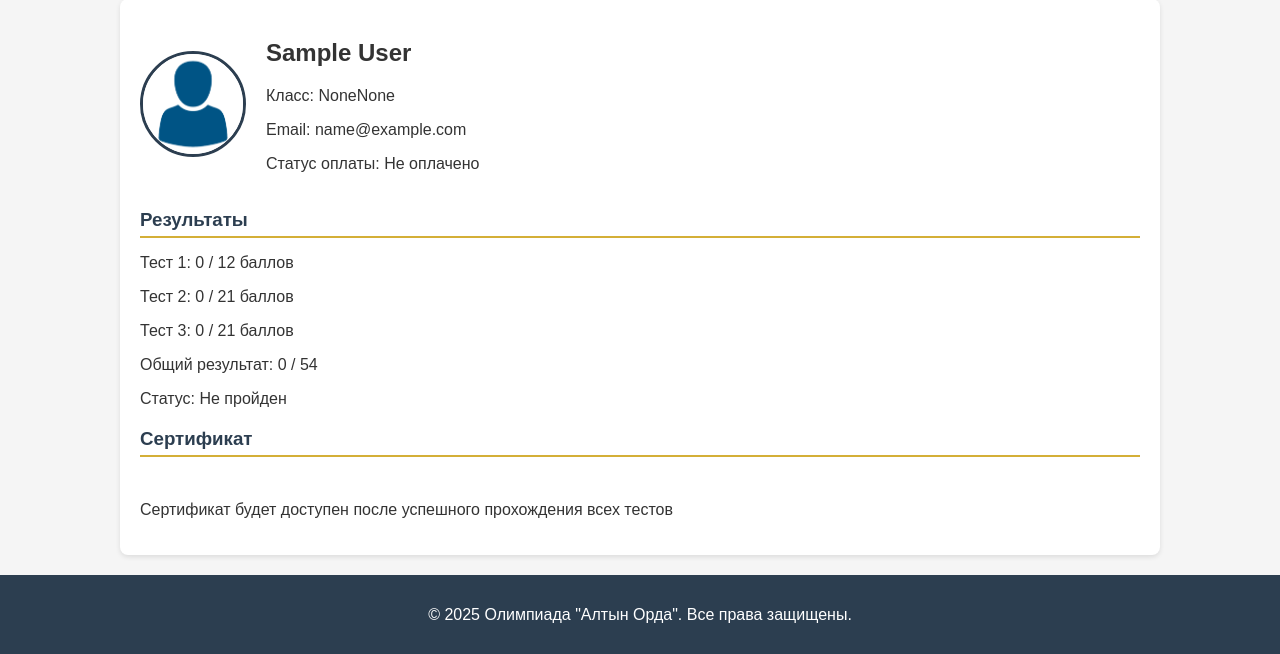
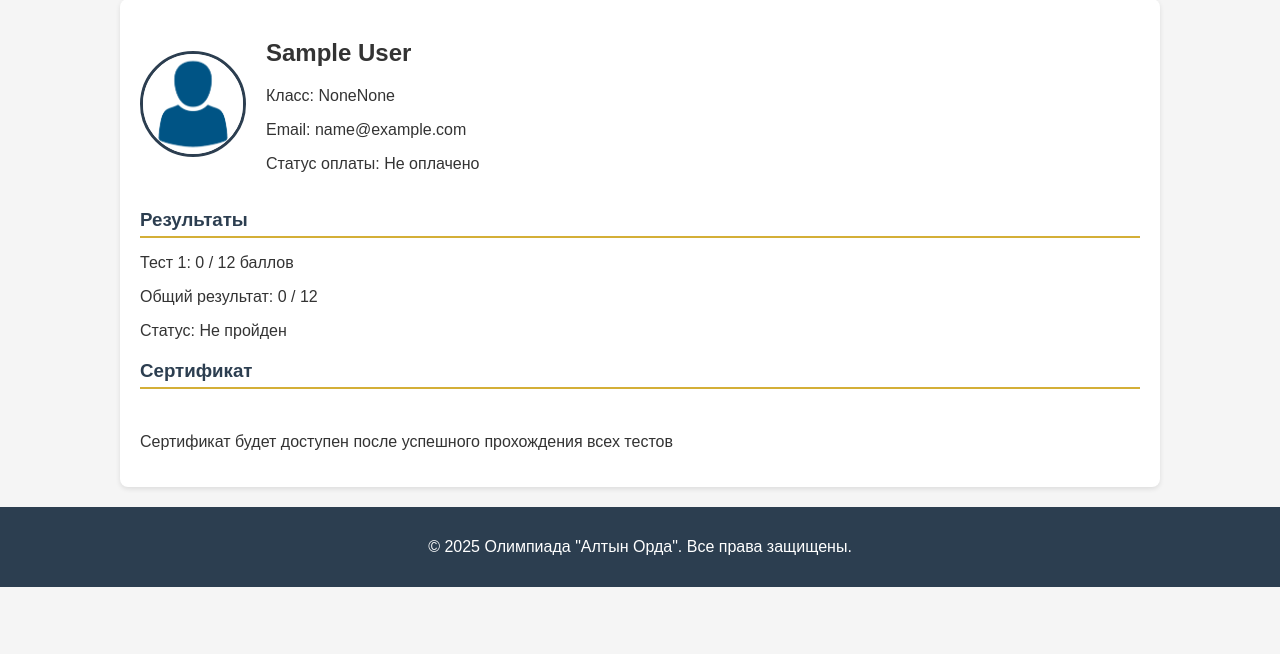
Before and after one commit to Bahkyt/altyn-orda-free-polovina, a Flask app: page /profile/1 in a window 1280 px wide. Shown: the part 121-775 px from the top of the page. Run offline with Flask 3, Linux system fonts and the light colour scheme; the visitor is signed in with stand-in values (Sample User, id 1); data comes from the database, SQL or seed files in the repository.

Commit message:
Update profile.html

```diff
--- a/templates/profile.html
+++ b/templates/profile.html
@@ -200,9 +200,9 @@
     <div class="info-block">
       <h3>Результаты</h3>
       <p>Тест 1: {{ user.scores.test1 }} / 12 баллов</p>
-      <p>Тест 2: {{ user.scores.test2 }} / 21 баллов</p>
-      <p>Тест 3: {{ user.scores.test3 }} / 21 баллов</p>
-      <p data-ru="Ваш результат: " data-kz="Сіздің нәтижеңіз: ">Общий результат: {{ user.scores.total }} / 54 </p>
+      <!--<p>Тест 2: {{ user.scores.test2 }} / 21 баллов</p>
+      <p>Тест 3: {{ user.scores.test3 }} / 21 баллов</p>-->
+      <p data-ru="Ваш результат: " data-kz="Сіздің нәтижеңіз: ">Общий результат: {{ user.scores.total }} / 12 </p>
       <p>Статус: {{ user.scores.status }}</p>
     </div>
 
```
